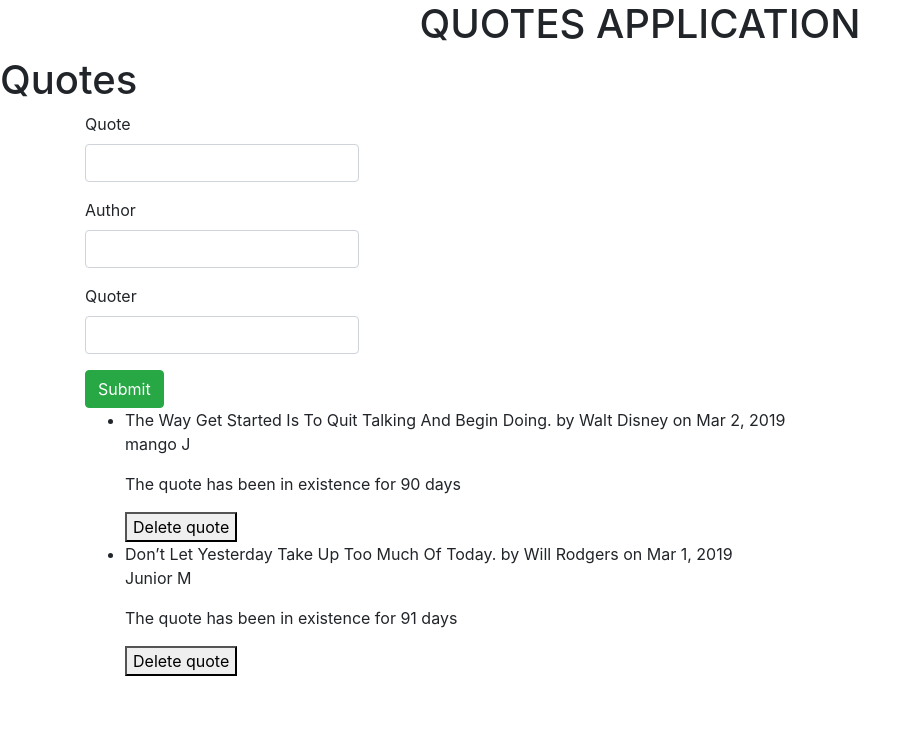
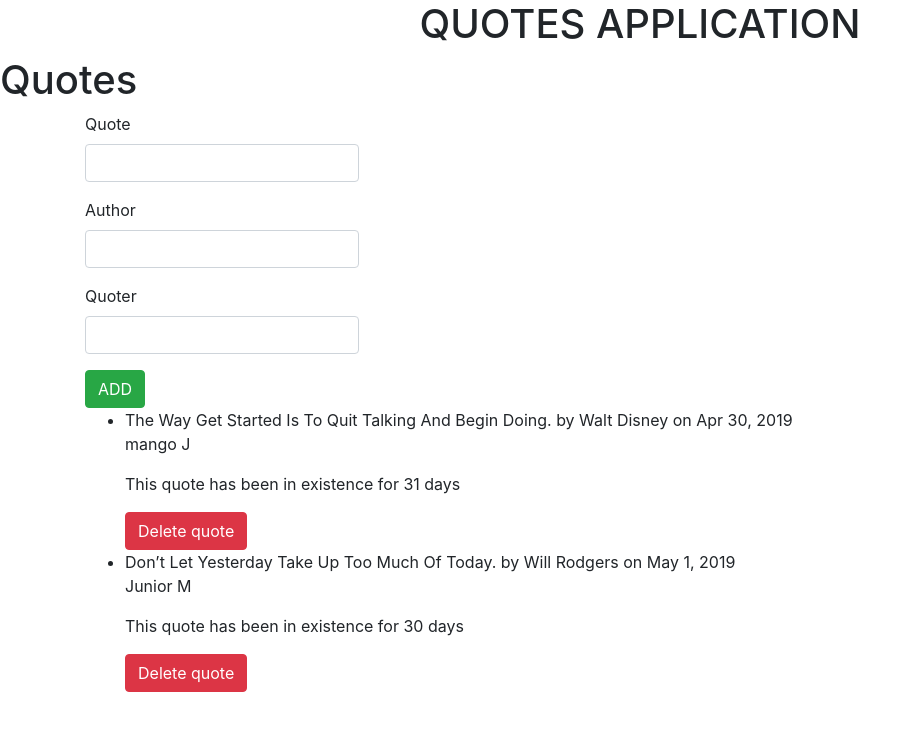
Before and after one commit to mangowilliam/Quotes, an Angular app: page / in a window 1280 px wide. Shown: the top 730 px of the page, without its empty margins (0-919 px from the left). Built offline with nearby package versions, Linux system fonts and the light colour scheme.

Commit message:
add delete quote directive

```diff
--- a/src/app/app.component.ts
+++ b/src/app/app.component.ts
@@ -9,8 +9,8 @@ import { Quotes } from './quotes';
 export class AppComponent {
   titile = "quotes"
   quotes = [
-    new Quotes('The Way Get Started Is To Quit Talking And Begin Doing.', ' Walt Disney', "mango J", new Date(2019, 1, 30)),
-    new Quotes('Don’t Let Yesterday Take Up Too Much Of Today.', 'Will Rodgers', "Junior M", new Date(2019, 2, 1)),
+    new Quotes('The Way Get Started Is To Quit Talking And Begin Doing.', ' Walt Disney', "mango J", new Date(2019, 3, 30)),
+    new Quotes('Don’t Let Yesterday Take Up Too Much Of Today.', 'Will Rodgers', "Junior M", new Date(2019, 4, 1)),
   ]
 
 
--- a/src/app/quotes-details/quotes-details.component.html
+++ b/src/app/quotes-details/quotes-details.component.html
@@ -1,3 +1,3 @@
 <p>{{quotes.quoter}}</p>
-<p>The quote has been in existence for {{quotes.Date|dateCount}} days</p>
-<button (click)='quotesDelete(true)'> Delete quote </button>
+<p>This quote has been in existence for {{quotes.Date|dateCount}} days</p>
+<button class="btn btn-danger" (click)='quotesDelete(true)'> Delete quote </button>
--- a/src/app/quotes-details/quotes-details.component.ts
+++ b/src/app/quotes-details/quotes-details.component.ts
@@ -8,6 +8,9 @@ import { Quotes } from '../quotes';
 
 })
 export class QuotesDetailsComponent implements OnInit {
+  quotesDelete(complete: boolean) {
+    this.isComplete.emit(complete);
+  }
 
   @Input() quotes: Quotes;
   @Output() isComplete = new EventEmitter<boolean>();
--- a/src/app/quotes/quotes.component.html
+++ b/src/app/quotes/quotes.component.html
@@ -2,9 +2,9 @@
 <div class="container">
   <app-quotesform></app-quotesform>
   <ul>
-    <div *ngFor='let quotes of quotes'>
+    <div *ngFor='let quotes of quotes; let i = index'>
       <li>{{quotes.quote}} by {{quotes.author}} on {{quotes.Date|date}}</li>
-      <app-quotes-details [quotes]='quotes'></app-quotes-details>
+      <app-quotes-details [quotes]='quotes' (isComplete)='deletequotes($event,i)'></app-quotes-details>
 
     </div>
   </ul>
--- a/src/app/quotes/quotes.component.ts
+++ b/src/app/quotes/quotes.component.ts
@@ -8,9 +8,18 @@ import { Quotes } from '../quotes';
 })
 export class QuotesComponent implements OnInit {
   quotes = [
-    new Quotes('The Way Get Started Is To Quit Talking And Begin Doing.', ' Walt Disney', "mango J", new Date(2019, 1, 30)),
-    new Quotes('Don’t Let Yesterday Take Up Too Much Of Today.', 'Will Rodgers', "Junior M", new Date(2019, 2, 1)),
+    new Quotes('The Way Get Started Is To Quit Talking And Begin Doing.', ' Walt Disney', "mango J", new Date(2019, 3, 30)),
+    new Quotes('Don’t Let Yesterday Take Up Too Much Of Today.', 'Will Rodgers', "Junior M", new Date(2019, 4, 1)),
   ]
+  deletequotes(isComplete, index) {
+    if (isComplete) {
+      let toDelete = confirm(`Are you sure you want to delete ${this.quotes[index].quote}`)
+
+      if (toDelete) {
+        this.quotes.splice(index, 1)
+      }
+    }
+  }
   constructor() { }
 
   ngOnInit() {
--- a/src/app/quotesform/quotesform.component.html
+++ b/src/app/quotesform/quotesform.component.html
@@ -18,7 +18,7 @@
         <input type="text" required class="form-control" id="quoter">
 
       </div>
-      <button type="submit" class="btn btn-success">Submit</button>
+      <button type="submit" class="btn btn-success">ADD</button>
     </form>
   </div>
 </div>
```
